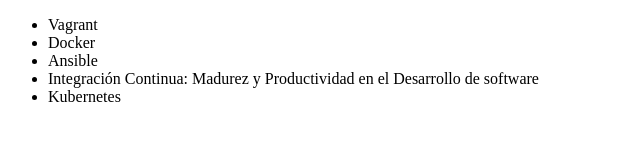
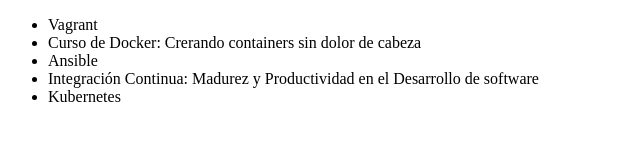
Before and after one commit to GerArt85/primer-git, a plain HTML site: page index.html in a window 1280 px wide. Shown: the whole page, without its empty margins (0-640 px from the left). Drawn offline with Linux system fonts and the light colour scheme.

Commit message:
Actualizando nombre del curso de Docker

```diff
--- a/index.html
+++ b/index.html
@@ -7,7 +7,7 @@
 <body>
      <ul>
          <li> Vagrant </li>
-         <li> Docker </li>
+         <li> Curso de Docker: Crerando  containers sin dolor de cabeza</li>
          <li> Ansible </li>
          <li> Integración Continua: Madurez y Productividad en el Desarrollo de software</li>
          <li> Kubernetes </li>
```
